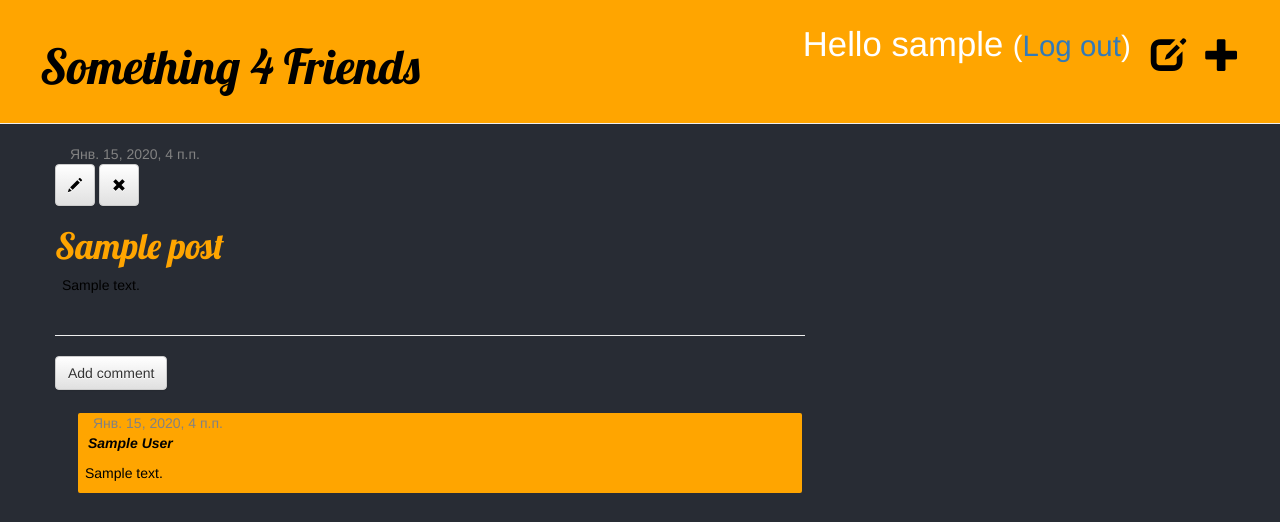
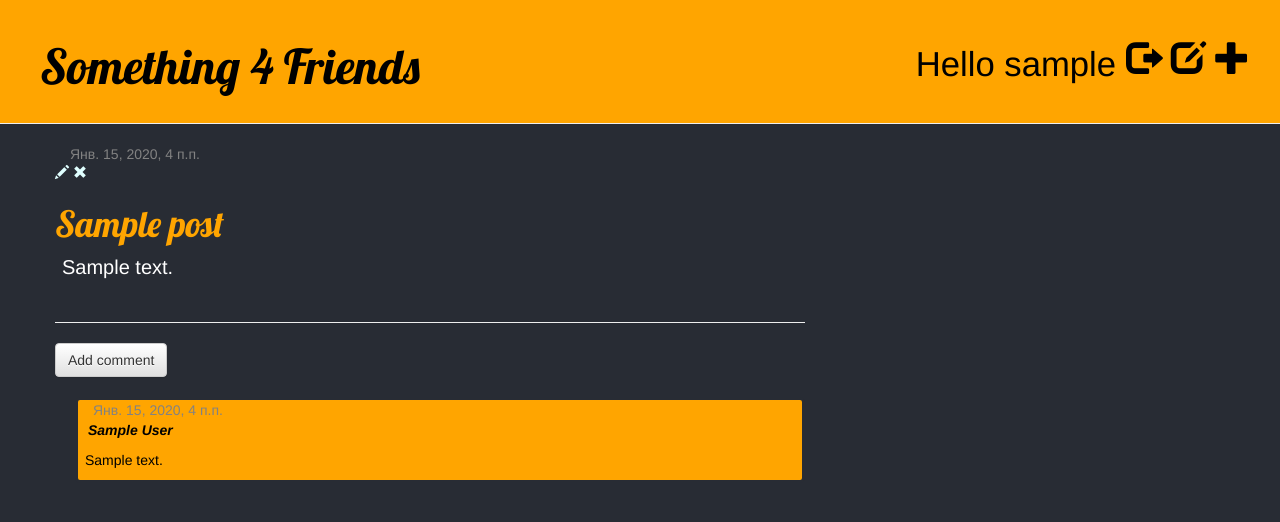
Before and after one commit to Vladimir16598/my-first-blog, a Django app: page /post/1/ in a window 1280 px wide. Shown: the top 522 px of the page. Run offline with Django 3.2, Linux system fonts and the light colour scheme; a user stored in the database is signed in; tables that the repository leaves empty hold one stand-in row (values such as "Sample post"); some libraries are stand-ins or nearby versions.

Commit message:
Some design fixes

```diff
--- a/blog/static/css/blog.css
+++ b/blog/static/css/blog.css
@@ -43,10 +43,11 @@ h1, h2, h3, h4 {
 }
 
 .top-menu, .top-menu:hover, .top-menu:visited {
-    color: White;
+    color: Black;
     float: right;
     font-size: 26pt;
-    margin-right: 20px;
+    margin-right: 10px;
+    margin-top: 20px;
 }
 
 .post {
@@ -58,9 +59,8 @@ h1, h2, h3, h4 {
 }
 .glyphicon {
     color: black;
-    position: static;
-    padding-bottom: 50%;
-    padding-top: 50%;
+    position: inherit;
+
     display: inline-block;
     font-family: 'Glyphicons Halflings';
     font-style: normal;
@@ -83,8 +83,37 @@ strong {
   color: Black;
   font-style: italic;
 }
+#MsgText {
+  color:White;
+  font-size:20px;
+}
 p {
   padding-left: 7px;
   color: Black;
 
+
 }
+.glyphicon-pencil {
+  color: LightCyan;
+  font-family: 'Glyphicons Halflings';
+  font-style: normal;
+  line-height: 1;
+  -webkit-font-smoothing: antialiased;
+
+}
+.glyphicon-upload {
+  color: LightCyan;
+  font-family: 'Glyphicons Halflings';
+  font-style: normal;
+  line-height: 1;
+  -webkit-font-smoothing: antialiased;
+
+}
+.glyphicon-remove {
+  color: LightCyan;
+  font-family: 'Glyphicons Halflings';
+  font-style: normal;
+  line-height: 1;
+  -webkit-font-smoothing: antialiased;
+
+}
--- a/blog/templates/blog/base.html
+++ b/blog/templates/blog/base.html
@@ -12,7 +12,8 @@
           {% if user.is_authenticated %}
   <a href="{% url 'post_new' %}" class="top-menu"><span class="glyphicon glyphicon-plus"></span></a>
   <a href="{% url 'post_draft_list' %}" class="top-menu"><span class="glyphicon glyphicon-edit"></span></a>
-  <p class="top-menu">Hello {{ user.username }} <small>(<a href="{% url 'logout' %}">Log out</a>)</small></p>
+  <a href="{% url 'logout' %}" class="top-menu"><span class="glyphicon glyphicon-log-out"></span></a>
+  <p class="top-menu">Hello {{ user.username }} </p>
   {% else %}
    <a href="{% url 'login' %}" class="top-menu"><span class="glyphicon glyphicon-lock"></span></a>
 {% endif %}
--- a/blog/templates/blog/post_detail.html
+++ b/blog/templates/blog/post_detail.html
@@ -7,14 +7,14 @@
           {{ post.published_date }}
       </div>
   {% else %}
-      <a class="btn btn-default" href="{% url 'post_publish' pk=post.pk %}"><span class="glyphicon glyphicon-upload"></span></a>
+      <a href="{% url 'post_publish' pk=post.pk %}"><span class="glyphicon glyphicon-upload"></span></a>
   {% endif %}
         {% if user.is_authenticated %}
-     <a class="btn btn-default" href="{% url 'post_edit' pk=post.pk %}"><span class="glyphicon glyphicon-pencil"></span></a>
-     <a class="btn btn-default" href="{% url 'post_remove' pk=post.pk %}"><span class="glyphicon glyphicon-remove"></span></a>
+     <a  href="{% url 'post_edit' pk=post.pk %}"><span class="glyphicon glyphicon-pencil"></span></a>
+     <a  href="{% url 'post_remove' pk=post.pk %}"><span class="glyphicon glyphicon-remove"></span></a>
 {% endif %}
         <h1>{{ post.title }}</h1>
-        <p>{{ post.text|linebreaksbr }}</p>
+        <p id="MsgText">{{ post.text|linebreaksbr }}</p>
     </div>
     <hr>
     <a class="btn btn-default" href="{% url 'add_comment_to_post' pk=post.pk %}">Add comment</a>
--- a/blog/templates/blog/post_list.html
+++ b/blog/templates/blog/post_list.html
@@ -6,7 +6,8 @@
                 {{ post.published_date }}
             </div>
             <h1><a href="{% url 'post_detail' pk=post.pk %}">{{ post.title }}</a></h1>
-            <p>{{ post.text|linebreaksbr }}</p>
+            <h4><a href="{% url 'post_detail' pk=post.pk %}">Open post.</a></h1>
+          <!--  <p id="MsgText">{{ post.text|linebreaksbr }}</p>-->
             <a href="{% url 'post_detail' pk=post.pk %}">Comments: {{ post.comments.count }}</a>
         </div>
     {% endfor %}
--- a/blog/views.py
+++ b/blog/views.py
@@ -31,7 +31,7 @@ def home(request):
 def post_list(request):
     posts = Post.objects.filter(published_date__lte=timezone.now()).order_by('published_date')
     return render(request, 'blog/post_list.html', {'posts': posts})
-
+@login_required
 def post_detail(request, pk):
     post = get_object_or_404(Post, pk=pk)
     return render(request, 'blog/post_detail.html', {'post': post})
@@ -82,6 +82,7 @@ def post_remove(request, pk):
     post.delete()
     return redirect('post_list')
 
+@login_required
 def add_comment_to_post(request, pk):
     post = get_object_or_404(Post, pk=pk)
     if request.method == "POST":
```
